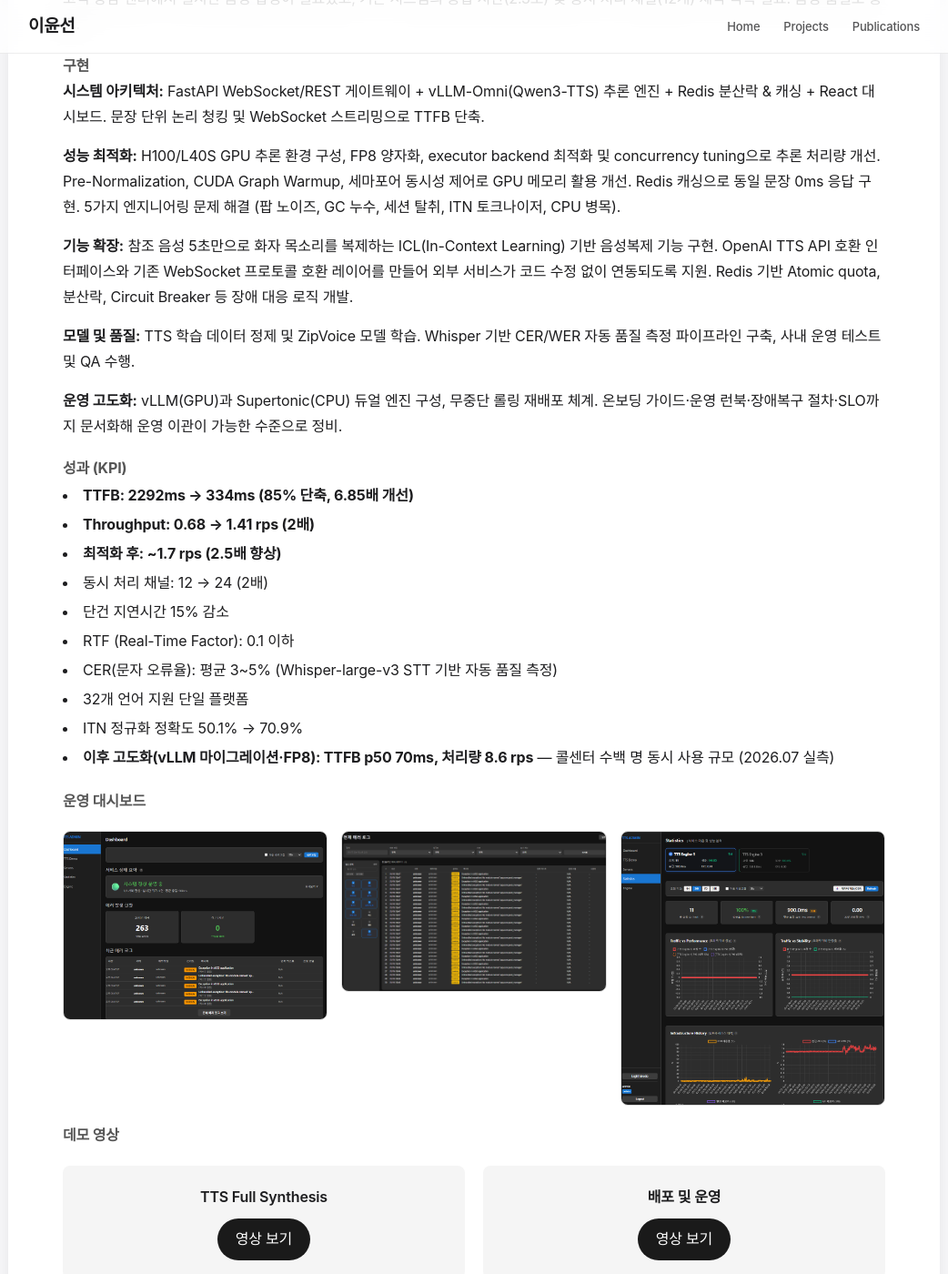
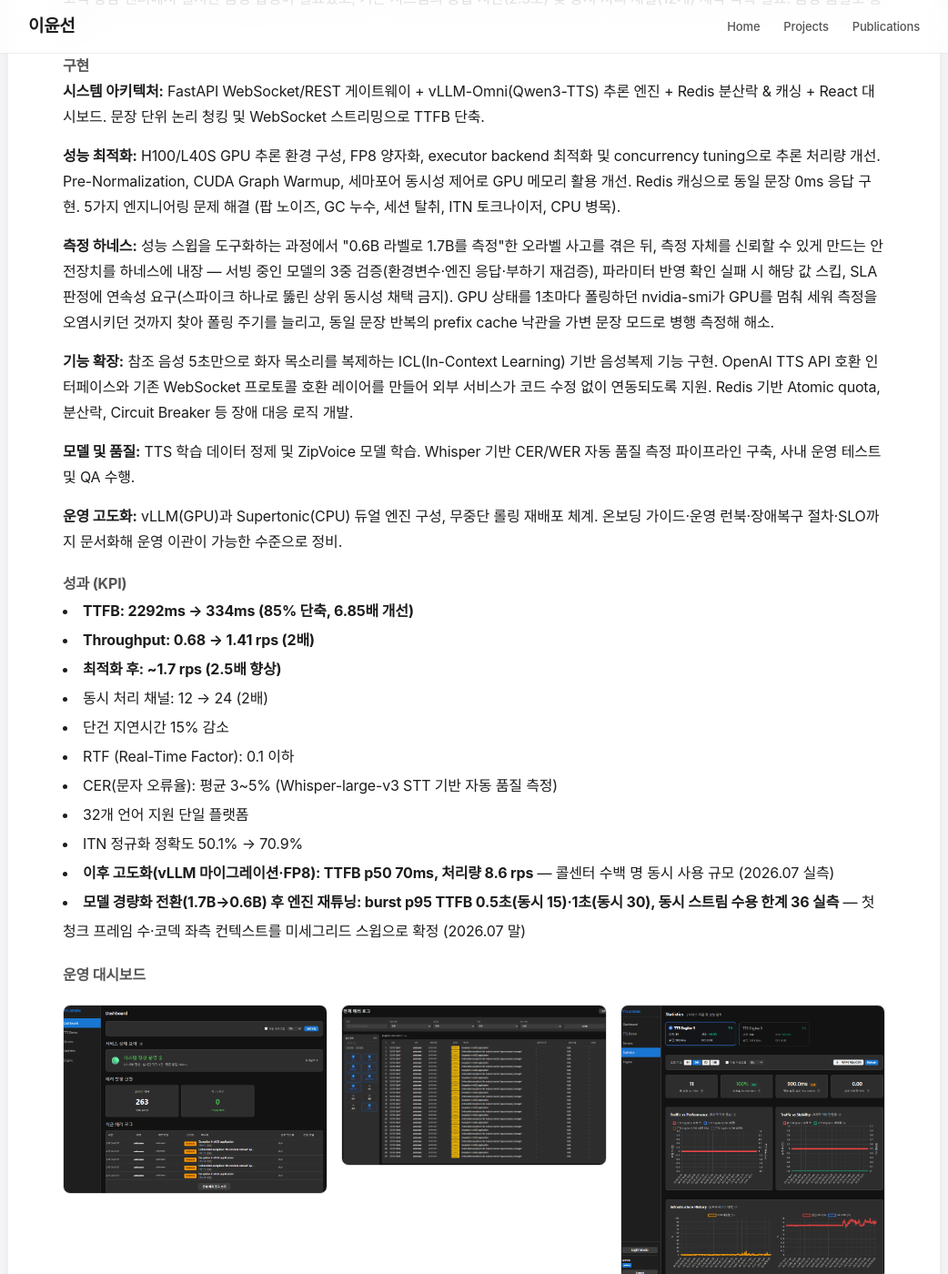
Before and after one commit to ckc5800/ckc5800.github.io, a Jekyll site: the page built from projects.html, in a window 1280 px wide and 1400 px high, scrolled down 886 px. Shown: the whole window at 91% size, without its empty margins (119-1161 px from the left). Built offline with Jekyll 4.4.1, drawn with Linux system fonts in a browser that asks for light colours; some web fonts are replaced.

Commit message:
TTS 최신 실측 반영 — 0.6B 전환·스트림 36·측정 하네스, 이력서 갱신
- TTS 저장소 2026-07-28 README(정본) 기준: 모델 1.7B→0.6B 전환 후
  재튜닝, burst p95 TTFB 0.5초(동시 15)·1초(동시 30), 수용 한계 36
- 측정 하네스 문단 추가: 오라벨 사고 후 모델 3중 검증·무효 측정
  가드·SLA 연속성 판정·폴링 자기오염 제거
- 이력서 docx/pdf에 동일 KPI 한 줄 추가 (Word COM 재생성)

Co-Authored-By: Claude Fable 5 <noreply@anthropic.com>

```diff
--- a/projects.html
+++ b/projects.html
@@ -55,6 +55,7 @@ title: Projects
     <h4 style="margin-top: 20px; color: #555;">구현</h4>
     <p><strong>시스템 아키텍처:</strong> FastAPI WebSocket/REST 게이트웨이 + vLLM-Omni(Qwen3-TTS) 추론 엔진 + Redis 분산락 & 캐싱 + React 대시보드. 문장 단위 논리 청킹 및 WebSocket 스트리밍으로 TTFB 단축.</p>
     <p><strong>성능 최적화:</strong> H100/L40S GPU 추론 환경 구성, FP8 양자화, executor backend 최적화 및 concurrency tuning으로 추론 처리량 개선. Pre-Normalization, CUDA Graph Warmup, 세마포어 동시성 제어로 GPU 메모리 활용 개선. Redis 캐싱으로 동일 문장 0ms 응답 구현. 5가지 엔지니어링 문제 해결 (팝 노이즈, GC 누수, 세션 탈취, ITN 토크나이저, CPU 병목).</p>
+    <p><strong>측정 하네스:</strong> 성능 스윕을 도구화하는 과정에서 "0.6B 라벨로 1.7B를 측정"한 오라벨 사고를 겪은 뒤, 측정 자체를 신뢰할 수 있게 만드는 안전장치를 하네스에 내장 — 서빙 중인 모델의 3중 검증(환경변수·엔진 응답·부하기 재검증), 파라미터 반영 확인 실패 시 해당 값 스킵, SLA 판정에 연속성 요구(스파이크 하나로 뚫린 상위 동시성 채택 금지). GPU 상태를 1초마다 폴링하던 nvidia-smi가 GPU를 멈춰 세워 측정을 오염시키던 것까지 찾아 폴링 주기를 늘리고, 동일 문장 반복의 prefix cache 낙관을 가변 문장 모드로 병행 측정해 해소.</p>
     <p><strong>기능 확장:</strong> 참조 음성 5초만으로 화자 목소리를 복제하는 ICL(In-Context Learning) 기반 음성복제 기능 구현. OpenAI TTS API 호환 인터페이스와 기존 WebSocket 프로토콜 호환 레이어를 만들어 외부 서비스가 코드 수정 없이 연동되도록 지원. Redis 기반 Atomic quota, 분산락, Circuit Breaker 등 장애 대응 로직 개발.</p>
     <p><strong>모델 및 품질:</strong> TTS 학습 데이터 정제 및 ZipVoice 모델 학습. Whisper 기반 CER/WER 자동 품질 측정 파이프라인 구축, 사내 운영 테스트 및 QA 수행.</p>
     <p><strong>운영 고도화:</strong> vLLM(GPU)과 Supertonic(CPU) 듀얼 엔진 구성, 무중단 롤링 재배포 체계. 온보딩 가이드·운영 런북·장애복구 절차·SLO까지 문서화해 운영 이관이 가능한 수준으로 정비.</p>
@@ -71,6 +72,7 @@ title: Projects
         <li>32개 언어 지원 단일 플랫폼</li>
         <li>ITN 정규화 정확도 50.1% → 70.9%</li>
         <li><strong>이후 고도화(vLLM 마이그레이션·FP8): TTFB p50 70ms, 처리량 8.6 rps</strong> — 콜센터 수백 명 동시 사용 규모 (2026.07 실측)</li>
+        <li><strong>모델 경량화 전환(1.7B→0.6B) 후 엔진 재튜닝: burst p95 TTFB 0.5초(동시 15)·1초(동시 30), 동시 스트림 수용 한계 36 실측</strong> — 첫 청크 프레임 수·코덱 좌측 컨텍스트를 미세그리드 스윕으로 확정 (2026.07 말)</li>
     </ul>
 
     <h4 style="margin-top: 20px; color: #555;">운영 대시보드</h4>
```
Also changed, not shown: 2 other files.
